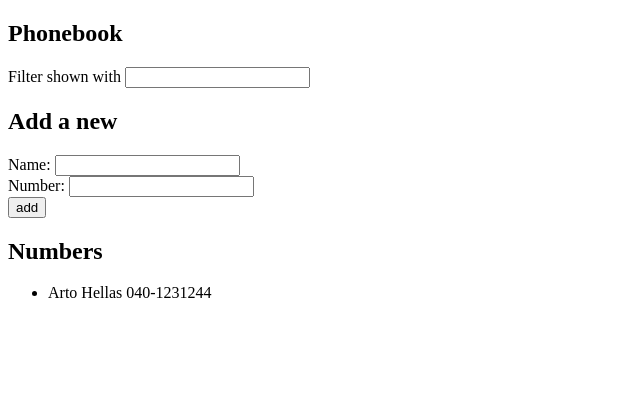
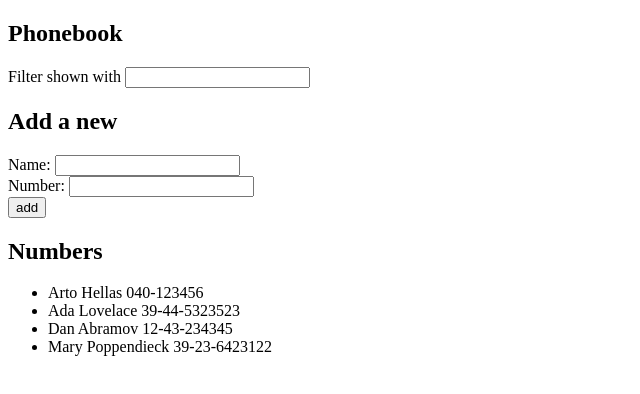
Before and after one commit to Pekk4/fullstack, a React (Create React App) app in the folder osa2/puhelinluettelo/: page / in a window 1280 px wide. Shown: the top 394 px of the page, without its empty margins (0-640 px from the left). Built offline with nearby package versions, Linux system fonts and the light colour scheme.

Commit message:
Assignment 2.9

```diff
--- a/osa2/puhelinluettelo/src/App.js
+++ b/osa2/puhelinluettelo/src/App.js
@@ -3,13 +3,14 @@ import Person from './components/Person'
 
 const App = () => {
   const [persons, setPersons] = useState([
-    {
-      name: 'Arto Hellas',
-      number: '040-1231244'
-    }
+    { name: 'Arto Hellas', number: '040-123456' },
+    { name: 'Ada Lovelace', number: '39-44-5323523' },
+    { name: 'Dan Abramov', number: '12-43-234345' },
+    { name: 'Mary Poppendieck', number: '39-23-6423122' }
   ])
   const [newName, setNewName] = useState('')
   const [newNumber, setNewNumber] = useState('')
+  const [newFilter, setNewFilter] = useState('')
 
   const addName = (event) => {
     event.preventDefault()
@@ -34,11 +35,22 @@ const App = () => {
   const handleNumberChange = (event) => {
     setNewNumber(event.target.value)
   }
+  const handleKeywordChange = (event) => {
+    setNewFilter(event.target.value.toLowerCase())
+  }
+
+  const recordsToShow = newFilter === ''
+    ? persons
+    : persons.filter(
+        person => person
+          .name
+          .toLowerCase()
+          .includes(newFilter))
 
   return (
     <div>
       <h2>Phonebook</h2>
-      <div>Filter shown with <input /></div>
+      <div>Filter shown with <input onChange={handleKeywordChange}/></div>
       <form onSubmit={addName}>
         <h2>Add a new</h2>
         <div>
@@ -53,7 +65,7 @@ const App = () => {
       </form>
       <h2>Numbers</h2>
       <ul>
-        {persons.map(person => <Person key={person.name} person={person} />)}
+        {recordsToShow.map(person => <Person key={person.name} person={person} />)}
       </ul>
     </div>
   )
```
